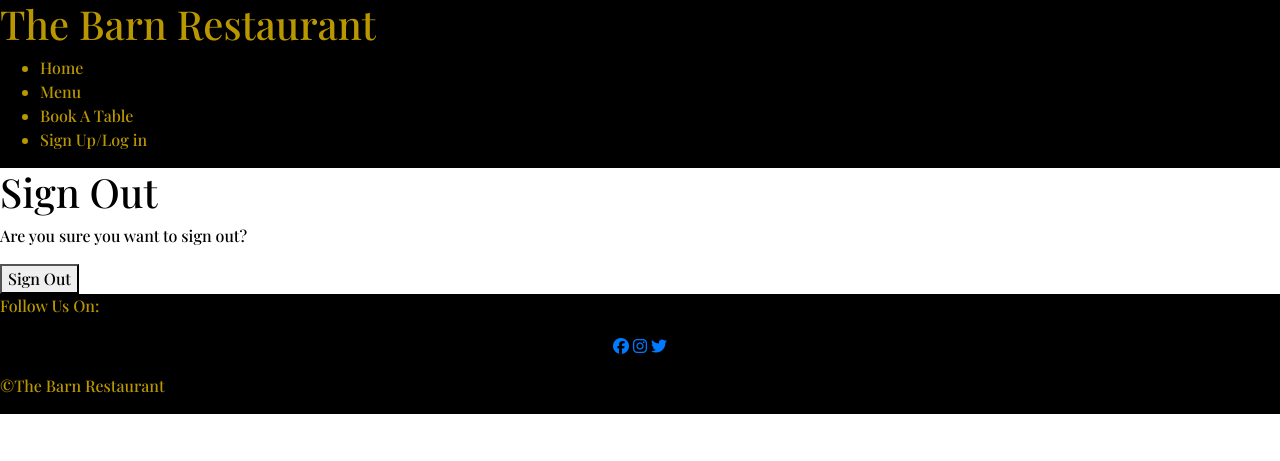
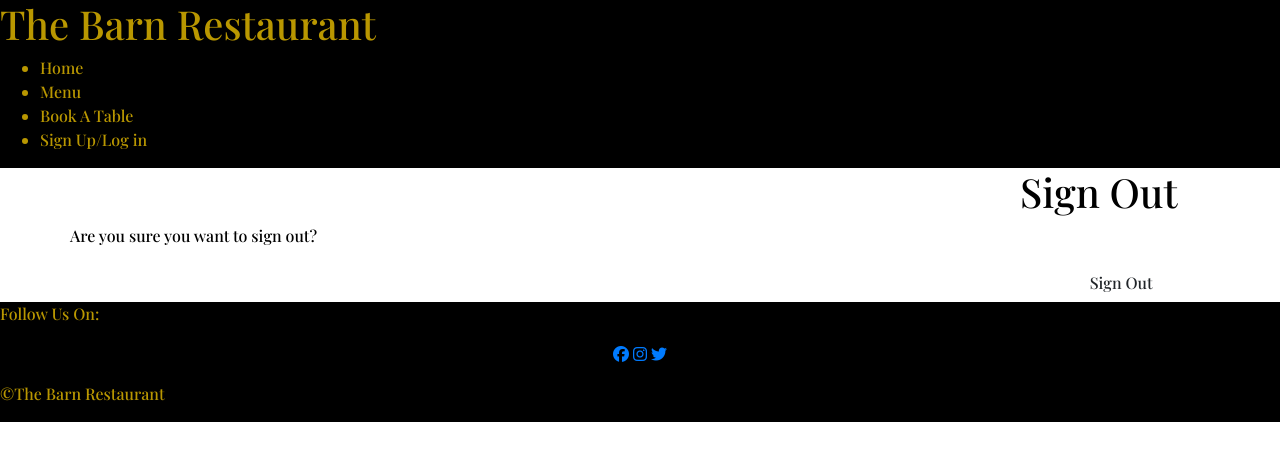
Before and after one commit to K-JC/The_Barn, a Django app: page /accounts/logout/ in a window 1280 px wide. Shown: the top 461 px of the page. Run offline with Django 3.2, Linux system fonts and the light colour scheme; the visitor is signed in with stand-in values (Sample User, id 1); some libraries are stand-ins or nearby versions.

Commit message:
edit logout.html page, add some bootstrap

```diff
--- a/templates/account/logout.html
+++ b/templates/account/logout.html
@@ -5,17 +5,28 @@
   {% block head_title %}{% trans "Sign Out" %}{% endblock %}
 
   {% block content %}
+  <div class="container">
+    <div class="row">
+      <div class="col-md-8 mt-3 offset-md-2"></div>
+
   <h1>{% trans "Sign Out" %}</h1>
 
   <p>{% trans 'Are you sure you want to sign out?' %}</p>
+  </div>
+  </div>
+
+  <div class="row">
+  <div class="col-md-8 mt-3 offset-md-2"></div>
 
   <form method="post" action="{% url 'account_logout' %}">
     {% csrf_token %}
     {% if redirect_field_value %}
     <input type="hidden" name="{{ redirect_field_name }}" value="{{ redirect_field_value }}"/>
       {% endif %}
-  <button type="submit">{% trans 'Sign Out' %}</button>
+    <button class="btn btn-signup right" type="submit">{% trans 'Sign Out' %}</button>
   </form>
-
+  </div>
+  </div>
+  </div>
 
   {% endblock %}
```
Lines whose indentation alone changed are shown as unchanged.
